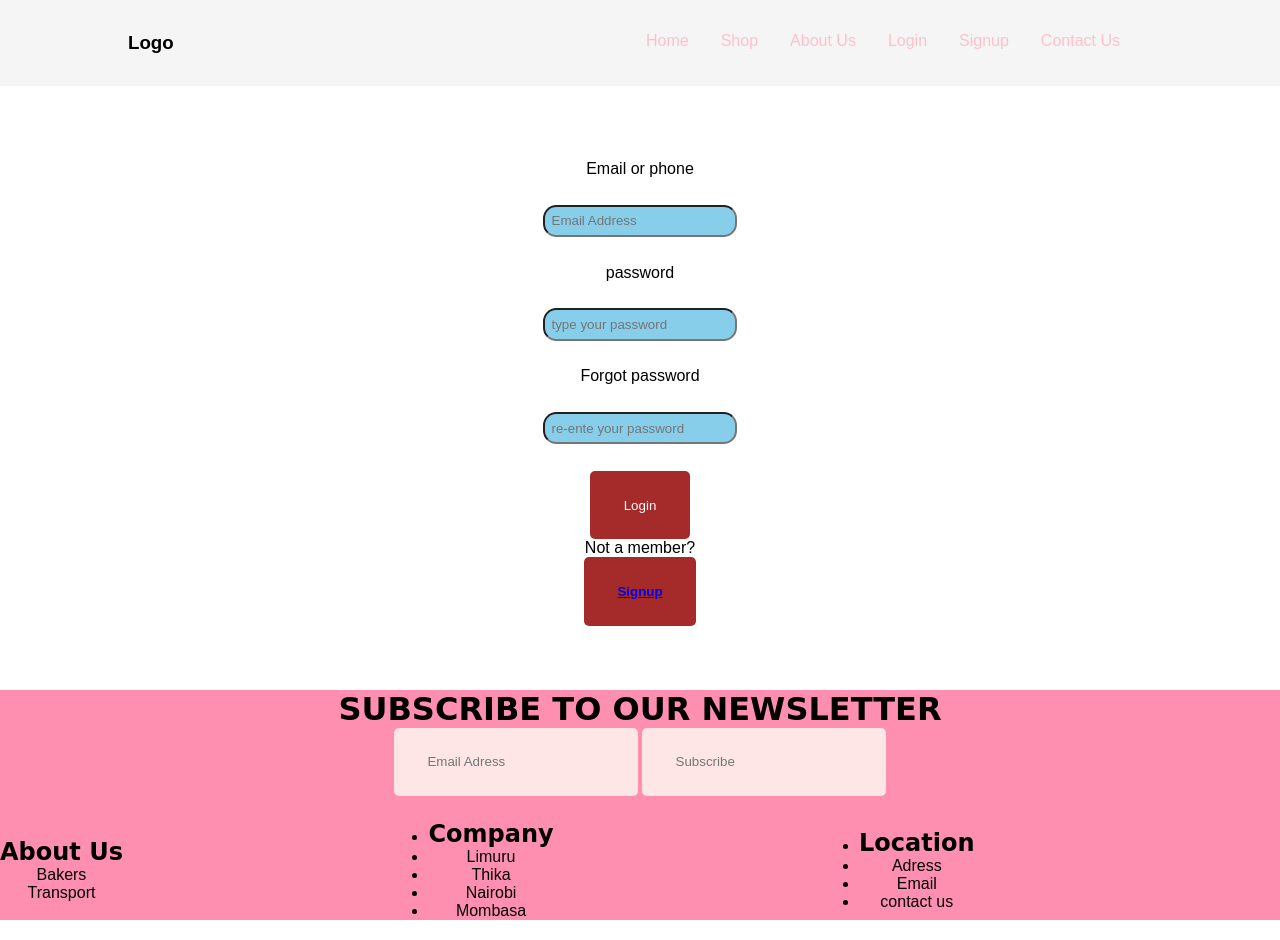
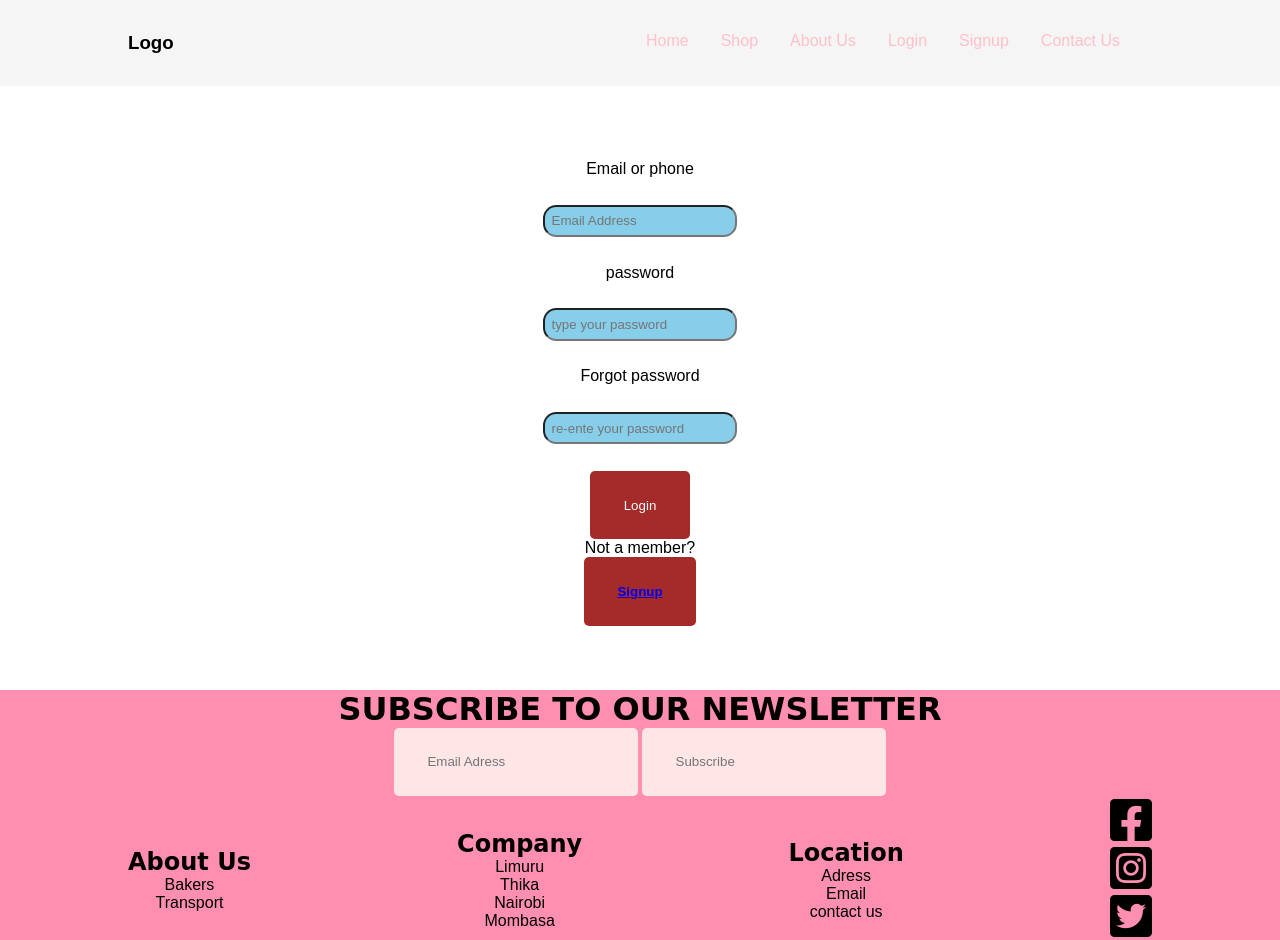
Before and after one commit to PaulineOndiek/Bakecarry, a plain HTML site: page Login.html in a window 1280 px wide. Drawn offline with Linux system fonts and the light colour scheme.

Commit message:
added a link in the Login section

```diff
--- a/Login.html
+++ b/Login.html
@@ -6,6 +6,7 @@
   <meta name="viewport" content="width=device-width, initial-scale=1.0">
   <title>A taste of home</title>
   <link rel="stylesheet" href="css/styles.css">
+  <link rel="stylesheet" href="https://cdnjs.cloudflare.com/ajax/libs/font-awesome/5.15.4/css/all.min.css" integrity="sha512-1ycn6IcaQQ40/MKBW2W4Rhis/DbILU74C1vSrLJxCq57o941Ym01SwNsOMqvEBFlcgUa6xLiPY/NS5R+E6ztJQ==" crossorigin="anonymous" referrerpolicy="no-referrer" />
 </head>
 <body>
   <nav>
@@ -46,7 +47,7 @@
 
 
 <div class="subscribe">
-  <div class="container1">
+  <div class="container">
 
   <footer>
 
@@ -82,14 +83,15 @@
 
 
 
-      <div>
-        <i class="fab fa-facebook-square fa-3x"></i>
-        <i class="fab fa-instagram-square fa-3x"></i>
-        <i class="fab fa-twitter-square fa-3x"></i>
+      <div class="icon">
+        <li><i class="fab fa-facebook-square fa-3x"></i><br></li>
+       <li> <i class="fab fa-instagram-square fa-3x"></i></li>
+       <li> <i class="fab fa-twitter-square fa-3x"></i></li>
       </div>
     </div>
+
+  </footer>
   </div>
-  </footer>
 
   </div>
 </body>
--- a/css/section/_main.scss
+++ b/css/section/_main.scss
@@ -85,3 +85,6 @@ h2{
     text-transform: capitalize;
         margin-top: 1em;
 }
+ul li{
+    list-style-type: none;
+}
```
Also changed, not shown: about.html (+3 -0 lines), contact.html (+3 -0 lines), index.html (+4 -1 lines), shop.html (+10 -14 lines), signup.html (+2 -0 lines), css/styles.css, 1 other file.
